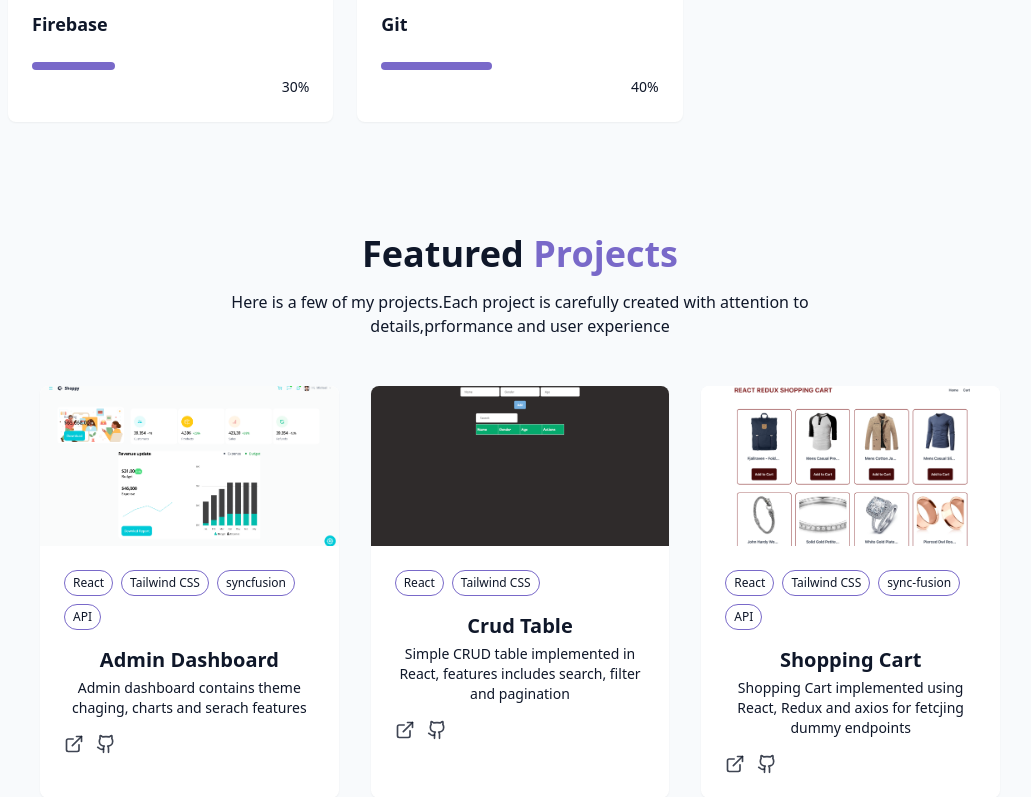
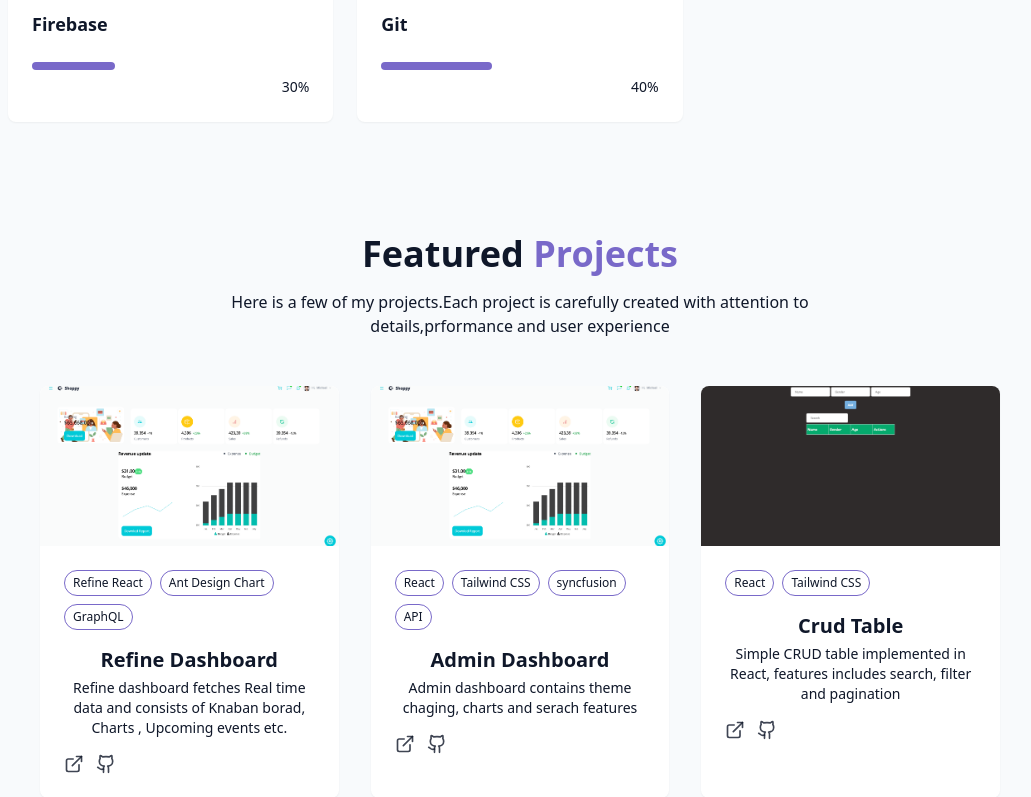
Before and after one commit to Layomi1/new-portfolio, a React (Vite) app: page / in a window 1280 px wide. Shown: the part 2000-2797 px from the top of the page, without its empty margins (120-1151 px from the left). Built offline with nearby package versions, Linux system fonts and the light colour scheme.

Commit message:
adding new projects

```diff
--- a/src/components/Footer.jsx
+++ b/src/components/Footer.jsx
@@ -6,7 +6,7 @@ const Footer = () => {
       <p>
         All Rights reserved by <span className="font-semibold"> Layomi</span>
       </p>
-      <p cla>Copyright&copy;{new Date().getFullYear()}. </p>
+      <p>Copyright&copy;{new Date().getFullYear()}. </p>
     </footer>
   );
 };
--- a/src/components/Navbar.jsx
+++ b/src/components/Navbar.jsx
@@ -46,13 +46,12 @@ const Navbar = () => {
         {/* desKtop */}
         <ul className="hidden md:flex space-x-8 ">
           {navItems.map((item, key) => (
-            <Link
+            <li
               key={key}
-              to={item.href}
               className="text-foreground/80 hover:text-primary transition-colors duration-300"
             >
-              <li>{item.name}</li>
-            </Link>
+              <Link to={item.href}>{item.name}</Link>
+            </li>
           ))}
         </ul>
         {/* mobile */}
@@ -74,14 +73,14 @@ const Navbar = () => {
         >
           <ul className="flex flex-col text-xl space-x-8">
             {navItems.map((item, key) => (
-              <Link
-                to={item.href}
-                onClick={() => setisMenuOpen(false)}
+              <li
                 key={key}
                 className="text-foreground/80 hover:text-primary transition-colors duration-300"
               >
-                <li>{item.name}</li>
-              </Link>
+                <Link to={item.href} onClick={() => setisMenuOpen(false)}>
+                  {item.name}
+                </Link>
+              </li>
             ))}
           </ul>
         </div>
--- a/src/data/products.js
+++ b/src/data/products.js
@@ -15,6 +15,16 @@ import meme_generator from "../assets/projects/project_13.png";
 export const projects = [
   {
     id: 1,
+    title: "Refine Dashboard",
+    description:
+      "Refine dashboard fetches Real time data and consists of Knaban borad, Charts , Upcoming events etc.",
+    image: dashboard,
+    gitHubUrl: "https://github.com/Layomi1/react-admin-dashboard-app.git",
+    hostedUrl: "https://frontend-rookie-refine-dashboard.netlify.app/",
+    tags: ["Refine React", "Ant Design Chart", "GraphQL"],
+  },
+  {
+    id: 2,
     title: "Admin Dashboard",
     description:
       "Admin dashboard contains theme chaging, charts and serach features",
@@ -24,7 +34,7 @@ export const projects = [
     tags: ["React", "Tailwind CSS", "syncfusion", "API"],
   },
   {
-    id: 2,
+    id: 3,
     title: "Crud Table",
     description:
       "Simple CRUD table implemented in React, features  includes search, filter and pagination",
@@ -34,7 +44,7 @@ export const projects = [
     tags: ["React", "Tailwind CSS"],
   },
   {
-    id: 3,
+    id: 4,
     title: "Shopping Cart",
     description:
       "Shopping Cart implemented using React, Redux and axios for fetcjing dummy endpoints",
@@ -44,7 +54,7 @@ export const projects = [
     tags: ["React", "Tailwind CSS", "sync-fusion", "API"],
   },
   {
-    id: 4,
+    id: 5,
     title: "Dynamic Input form",
     description:
       "Dynamic input for allows addition and reoval of form inputs. Implemented in React.",
@@ -54,7 +64,7 @@ export const projects = [
     tags: ["React", "Tailwind CSS"],
   },
   {
-    id: 5,
+    id: 6,
     title: "Multistep form",
     description: "React implemented multistep form",
     image: multi_step_form,
@@ -63,7 +73,7 @@ export const projects = [
     tags: ["React", "Tailwind CSS", "Sync-fusion"],
   },
   {
-    id: 6,
+    id: 7,
     title: "Food Blog",
     description:
       "AFood blog is implemneted using React , Redux and Tailwind CSS.",
@@ -74,7 +84,7 @@ export const projects = [
   },
 
   {
-    id: 7,
+    id: 8,
     title: "Scroll Indicator",
     description:
       "Admin dashboard using React and sync-fusion.  It contains theme chaging, charts and serach features",
@@ -84,7 +94,7 @@ export const projects = [
     tags: ["React", "Tailwind CSS", "API"],
   },
   {
-    id: 8,
+    id: 9,
     title: "CRUD operation",
     description:
       "Admin dashboard using React and sync-fusion.  It contains theme chaging, charts and serach features",
@@ -94,7 +104,7 @@ export const projects = [
     tags: ["React", "Tailwind CSS"],
   },
   {
-    id: 9,
+    id: 10,
     title: "Animated Card",
     description: "Simple Animated card",
     image: animated_card,
@@ -103,7 +113,7 @@ export const projects = [
     tags: ["React", "Tailwind CSS", "Framer- Motion"],
   },
   {
-    id: 10,
+    id: 11,
     title: "Animated Image Gallery",
     description: "Simple Animated image gallery",
     image: animated_gallery,
@@ -112,7 +122,7 @@ export const projects = [
     tags: ["React", "Tailwind CSS", "Framer Motion"],
   },
   {
-    id: 11,
+    id: 12,
     title: "Product Listing",
     description:
       "The Product Listing app. Features included increasing and decreasing items in cart",
@@ -123,7 +133,7 @@ export const projects = [
   },
 
   {
-    id: 12,
+    id: 13,
     title: "Credit Card",
     description: "Credit card app",
     image: credit_card,
@@ -132,7 +142,7 @@ export const projects = [
     tags: ["JS", "CSS"],
   },
   {
-    id: 13,
+    id: 14,
     title: "Meme Generator",
     description: "Meme generator app was implemented using Angular",
     image: meme_generator,
```
